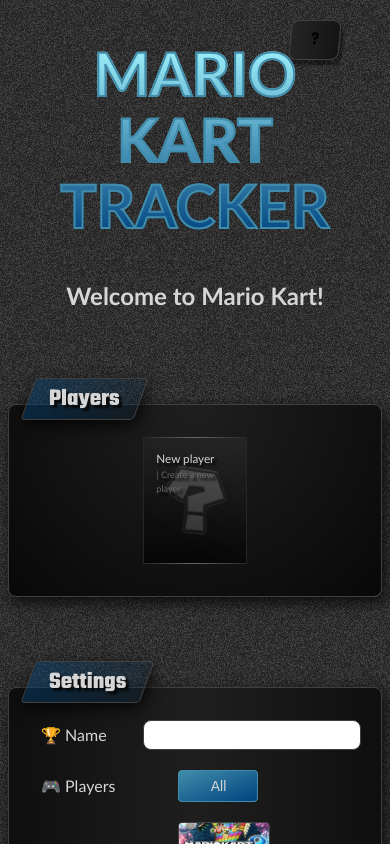
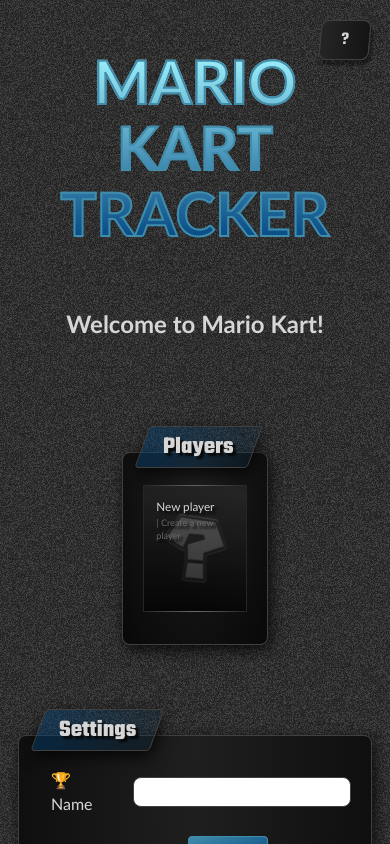
Before and after one commit to Roselcost/mariokarttracker, a React (Vite) app: page / in a window 390 px wide. Shown: the top 844 px of the page. Built offline with nearby package versions, Linux system fonts and the light colour scheme.

Commit message:
Responsive bugfixes

```diff
--- a/src/App.scss
+++ b/src/App.scss
@@ -3,6 +3,13 @@
   margin: 0 auto;
   padding: 0;
   text-align: center;
+}
+
+.main {
+  display: flex;
+  flex-direction: column;
+  justify-content: center;
+  align-items: center;
 }
 
 .animate-up {
--- a/src/App.tsx
+++ b/src/App.tsx
@@ -9,12 +9,12 @@
   return (
     <>
       {activeRoute.includes(Route.scores) && (
-        <div className="animate-opacity">
+        <div className="animate-opacity main">
           <Scores></Scores>
         </div>
       )}
       {activeRoute.includes(Route.main) && (
-        <div className="animate-opacity">
+        <div className="animate-opacity main">
           {activeRoute.includes(Route.main) && <MainMenu></MainMenu>}
         </div>
       )}
--- a/src/components/MainMenu/MainMenu.module.scss
+++ b/src/components/MainMenu/MainMenu.module.scss
@@ -17,5 +17,5 @@
 .about-button {
   position: absolute;
   top: 20px;
-  right: 50px;
+  right: 20px;
 }
--- a/src/index.scss
+++ b/src/index.scss
@@ -17,6 +17,14 @@
 @font-face {
   font-family: Teko;
   src: url("/fonts/Teko-VariableFont_wght.ttf");
+}
+
+button {
+  color: rgb(214, 214, 214);
+}
+
+button:disabled {
+  color: rgb(105, 105, 105);
 }
 
 body {
--- a/src/ui/Card/Card.tsx
+++ b/src/ui/Card/Card.tsx
@@ -14,7 +14,10 @@
           <h2 className={classes.title}>{title}</h2>
         </div>
       </div>
-      <div className={classes.content} style={{ width: width }}>
+      <div
+        className={classes.content}
+        style={{ maxWidth: "80vw", width: width }}
+      >
         {children}
       </div>
     </div>
```
